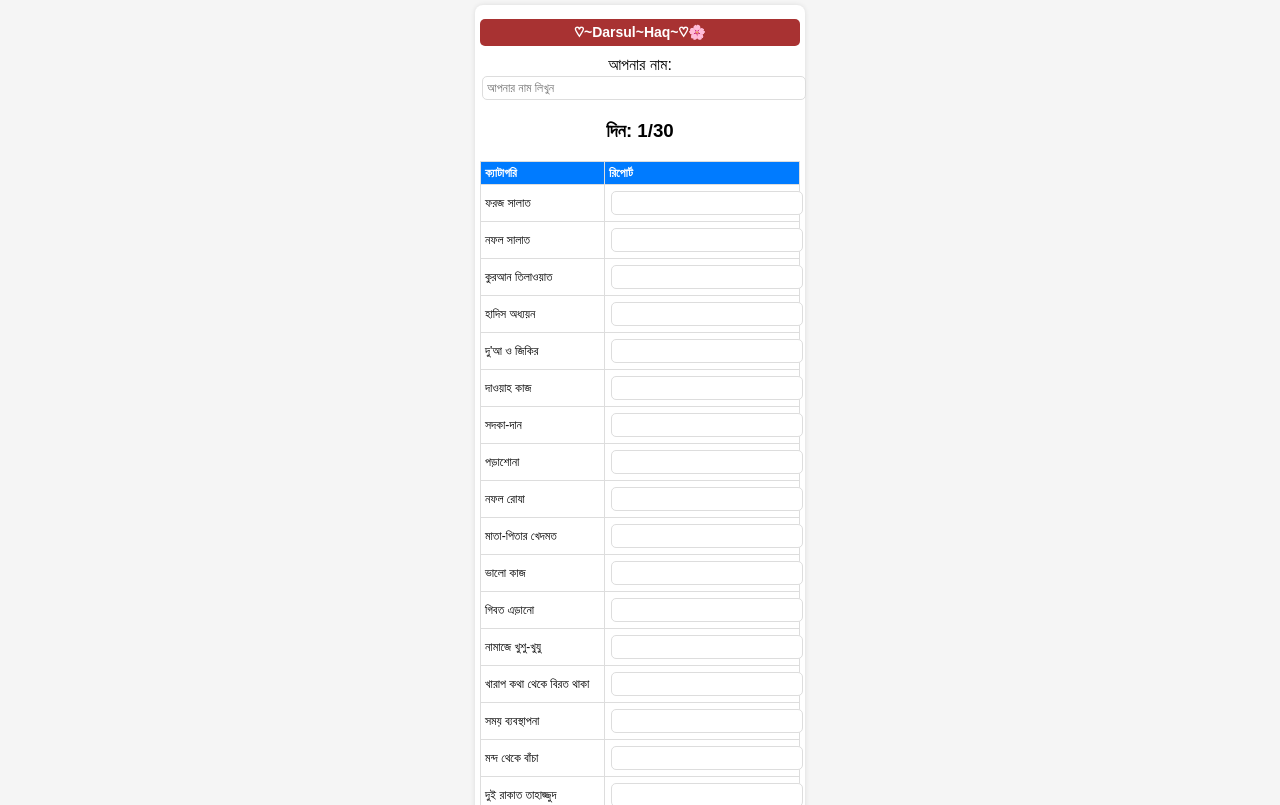
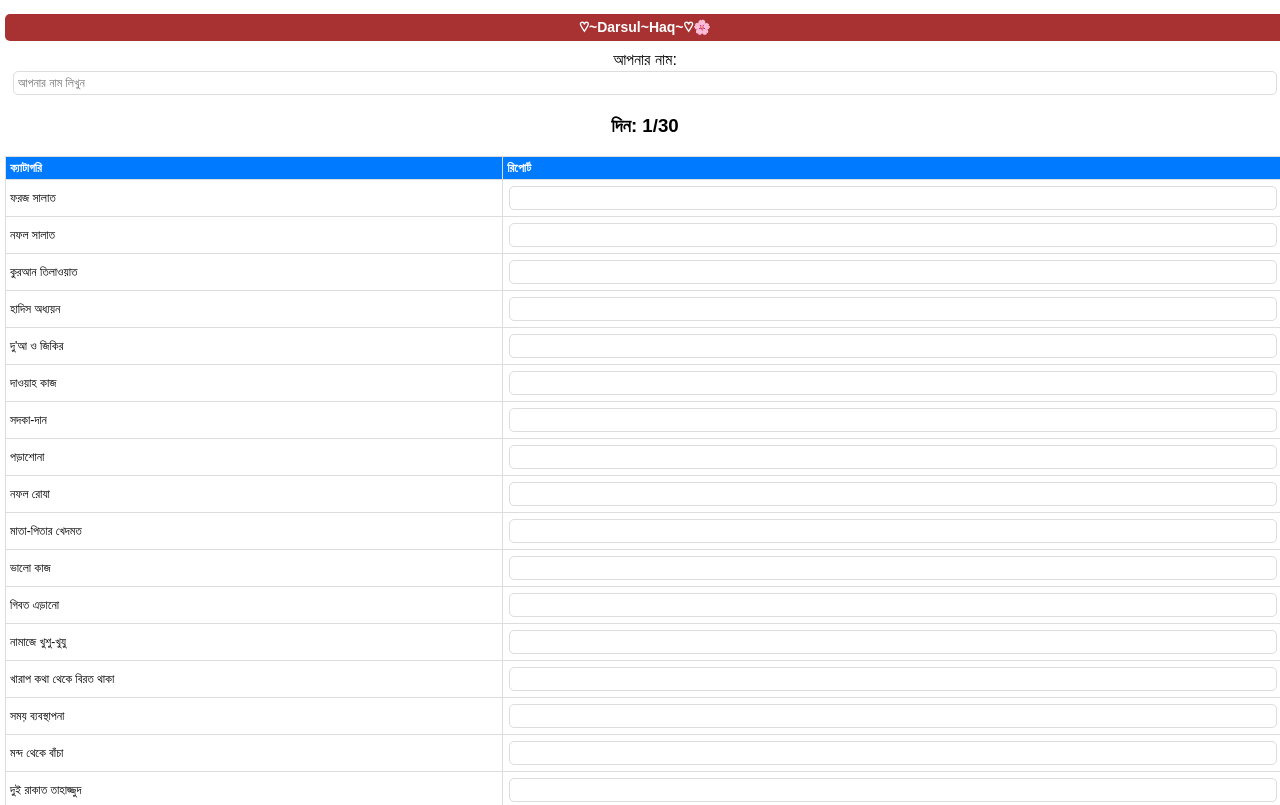
Before and after one commit to Team-AMF/Darsul_Haq_deen_Report-, a plain HTML site: page index.html in a window 1280 px wide. Shown: the top 805 px of the page. Drawn offline with Linux system fonts and the light colour scheme.

Commit message:
Update index.html

```diff
--- a/index.html
+++ b/index.html
@@ -13,13 +13,13 @@
             text-align: center;
         }
         .container {
-            width: 95%;
-            max-width: 320px;
+            width: 100%;
+            max-width: 100%;
             background: white;
             padding: 5px;
-            margin: 5px auto;
-            border-radius: 8px;
-            box-shadow: 0 0 5px rgba(0, 0, 0, 0.1);
+            margin: 0;
+            border-radius: 0;
+            box-shadow: none;
         }
         h1 {
             background: #a83232;
```
